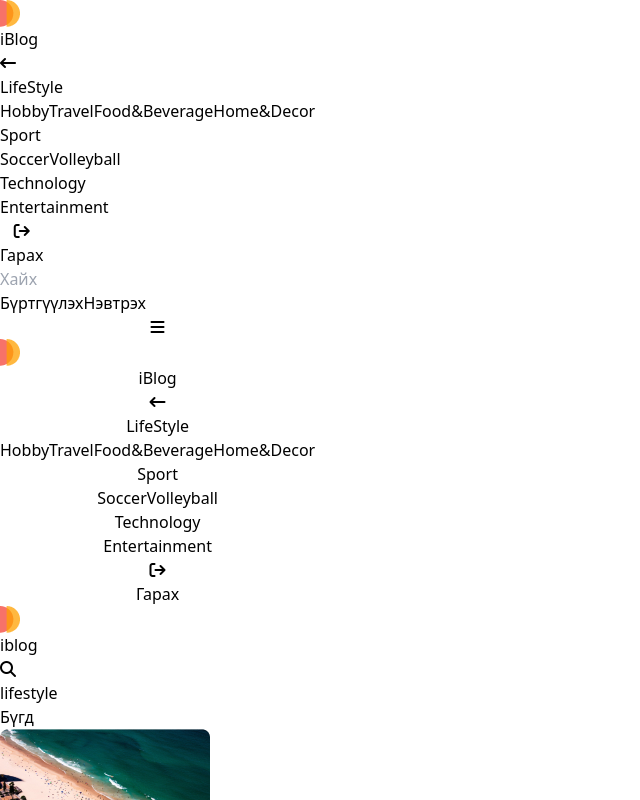
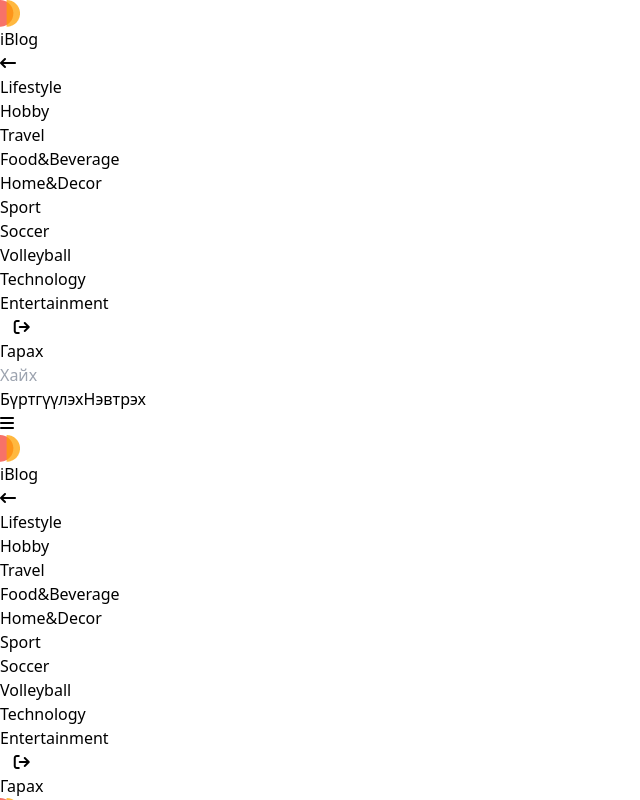
Before and after one commit to Markooyaa/iBlog_tornado_project, a React (Vite) app in the folder iBlog_project/: page / in a window 1280 px wide. Shown: the top 800 px of the page, without its empty margins (0-640 px from the left). Built offline with nearby package versions, Linux system fonts and the light colour scheme.

Commit message:
add: projects

```diff
--- a/iBlog_project/src/components/Card.jsx
+++ b/iBlog_project/src/components/Card.jsx
@@ -1,13 +1,15 @@
+import { Link } from "react-router-dom";
+
 export default function Card(props){
 
     return(
         <div className="card flex flex-col gap-[8px] sm:gap-[10px] pb-[10px] sm:p-[10px] shadow-md rounded-[8px] w-[158px] sm:w-[230px]">
-            <a href="#">
+            <Link to="#">
                 <div className="flex flex-col items-start gap-[5px]">
                     <img src={props.url}/>
                     <p className="px-[10px] sm:px-0 leading-[16px] sm:leading-[18px] text-[14px] sm:text-[16px] font-medium sm:font-semibold">{props.title}</p>
                 </div>
-            </a>
+            </Link>
             <div className="frame flex sm:flex-row items-start sm:items-center px-[10px] sm:p-0 sm:justify-stretch gap-[8px]">
                 <img src={props.profile} className="w-[20px]" />
                 <div className="flex flex-col sm:flex-row sm:items-center sm:justify-between justify-normal flex-grow">
@@ -23,7 +25,7 @@ export default function Card(props){
                 </div>
                 <div className="flex p-[5px] items-center">
                     <button className="text-[15px] leading-[20px] flex p-[5px] items-center gap-[4px] rounded-[5px] bg-blue-600 text-gray-50">
-                    <i class="fa-brands fa-facebook-f"></i>
+                    <i className="fa-brands fa-facebook-f"></i>
                         Share
                     </button>
                 </div>
--- a/iBlog_project/src/components/CategoryDetailComponent.jsx
+++ b/iBlog_project/src/components/CategoryDetailComponent.jsx
@@ -1,71 +1,11 @@
 import Card from "./Card"
-export default function CategoryDetailComponent(props) {
-    const cardsData = [
-        {
-            url: "/img/Rectangle 39.jpg",
-            title: 'The Impact of Technology on the Workplace',
-            username: 'Tracey Wilson',
-            date: 'Aug 20 2022',
-            likes: '23',
-            profile: '/img/Image 2.jpg',
-        },
-        {
-            url: "/img/Rectangle 39.jpg",
-            title: 'The Impact of Technology on the Workplace',
-            username: 'Tracey Wilson',
-            date: 'Aug 20 2022',
-            likes: '23',
-            profile: '/img/Image 2.jpg',
-        },
-        {
-            url: "/img/Rectangle 39.jpg",
-            title: 'The Impact of Technology on the Workplace',
-            username: 'Tracey Wilson',
-            date: 'Aug 20 2022',
-            likes: '23',
-            profile: '/img/Image 2.jpg',
-        },
-        {
-            url: "/img/Rectangle 39.jpg",
-            title: 'The Impact of Technology on the Workplace',
-            username: 'Tracey Wilson',
-            date: 'Aug 20 2022',
-            likes: '23',
-            profile: '/img/Image 2.jpg',
-        },
-        {
-            url: "/img/Rectangle 39.jpg",
-            title: 'The Impact of Technology on the Workplace',
-            username: 'Tracey Wilson',
-            date: 'Aug 20 2022',
-            likes: '23',
-            profile: '/img/Image 2.jpg',
-        },
-        {
-            url: "/img/Rectangle 39.jpg",
-            title: 'The Impact of Technology on the Workplace',
-            username: 'Tracey Wilson',
-            date: 'Aug 20 2022',
-            likes: '23',
-            profile: '/img/Image 2.jpg',
-        },
-        {
-            url: "/img/Rectangle 39.jpg",
-            title: 'The Impact of Technology on the Workplace',
-            username: 'Tracey Wilson',
-            date: 'Aug 20 2022',
-            likes: '23',
-            profile: '/img/Image 2.jpg',
-        },
-        {
-            url: "/img/Rectangle 39.jpg",
-            title: 'The Impact of Technology on the Workplace',
-            username: 'Tracey Wilson',
-            date: 'Aug 20 2022',
-            likes: '23',
-            profile: '/img/Image 2.jpg',
-        },
-    ]
+import { menus, cardsData } from "../data/data"
+import { useParams } from "react-router-dom"
+
+
+export default function CategoryDetailComponent() {
+    const params = useParams()
+
     return (
         <div className="flex flex-col items-start sm:justify-center gap-[16px] sm:m-[30px] w-full">
             <div className="hidden sm:flex items-center gap-[5px] h-[75px]">
@@ -74,20 +14,20 @@ export default function CategoryDetailComponent(props) {
                     <i className="fa-solid fa-angle-right"></i>
                 </div>
                 <div className="flex items-center gap-[5px] px-[16px] py-10px]">
-                    <p className="text-[18px] text-gray-600">{props.category}</p>
+                    <p className="text-[18px] text-gray-600 capitalize">{params.category}</p>
                     <i className="fa-solid fa-angle-right"></i>
                 </div>
                 <div className="flex items-center gap-[5px] px-[16px] py-10px]">
-                    <p className="text-[18px] font-bold text-gray-600">{props.title}</p>
+                    <p className="text-[18px] font-bold text-gray-600 capitalize">{params.id}</p>
                     <i className="fa-solid fa-angle-right"></i>
                 </div>
             </div>
             <div className="sm:hidden flex items-center px-[20px] py-[12px] gap-[10px]">
-                <p className="leading-[21px] font-semibold">LIFESTYLE</p>
+                <p className="leading-[21px] font-semibold uppercase">{params.category}</p>
             </div>
             <div
                 className="title hidden sm:flex items-center justify-center w-[150px] h-[40px] border-b-[2px] border-orange-500">
-                <p className="text-[18px] font-bold">{props.title}</p>
+                <p className="text-[18px] font-bold capitalize">{params.id}</p>
             </div>
             <div className="flex sm:justify-end items-center flex-wrap w-full pb-2">
                 <div className="flex gap-[8px] sm:gap-[22px] flex-wrap px-[20px]">
@@ -100,7 +40,9 @@ export default function CategoryDetailComponent(props) {
                                     username={data.username}
                                     date={data.date}
                                     likes={data.likes}
-                                    profile={data.profile} />)
+                                    profile={data.profile}
+                                />
+                            )
                         })
                     }
                 </div>
--- a/iBlog_project/src/components/Header.jsx
+++ b/iBlog_project/src/components/Header.jsx
@@ -8,12 +8,12 @@ export default function HeaderComponent() {
                 </div>
                 <div className="flex justify-end items-start gap-3.5">
                     <Button
-                        url="#"
+                        url="/createAccount"
                         name="Бүртгүүлэх"
                         className="px-7 py-2.5 border-[1px] border-solid rounded-[10px] text-orange-500 text-base font-semibold leading-[21px]"
                     />
                     <Button
-                        url="#"
+                        url="/login"
                         name="Нэвтрэх"
                         className="px-7 py-2.5 border-[1px] border-solid rounded-[10px] bg-orange-500 text-white text-base font-semibold leading-[21px]" />
                 </div>
--- a/iBlog_project/src/components/PostDetailComponent.jsx
+++ b/iBlog_project/src/components/PostDetailComponent.jsx
@@ -7,11 +7,11 @@ export default function PostDetailComponent(props) {
                     <i className="fa-solid fa-angle-right"></i>
                 </div>
                 <div className="flex items-center gap-[5px] px-[16px] py-10px]">
-                    <p className="text-[18px] text-gray-600">{props.category}</p>
+                    <p className="text-[18px] text-gray-600 capitalize">{props.category}</p>
                     <i className="fa-solid fa-angle-right"></i>
                 </div>
                 <div className="flex items-center gap-[5px] px-[16px] py-10px]">
-                    <p className="text-[18px] text-gray-600">{props.title}</p>
+                    <p className="text-[18px] text-gray-600 capitalize">{props.title}</p>
                     <i className="fa-solid fa-angle-right"></i>
                 </div>
                 <div className="flex items-center gap-[5px] px-[16px] py-10px]">
--- a/iBlog_project/src/components/SideBarComponent.jsx
+++ b/iBlog_project/src/components/SideBarComponent.jsx
@@ -1,33 +1,33 @@
 import { Link } from 'react-router-dom'
 
-import menus from '../data/data'
-
+import { menus } from '../data/data'
 
 export default function SideBarComponent({ showSidebar, setShowSidebar }) {
 
     const buildMenus = menus &&
-        menus.map((menu) => {
+        menus.map((menu, idx) => {
             return (
-                <div className="inline-flex flex-col gap-[32px]">
+                <div key={idx} className="inline-flex flex-col gap-[32px]">
                     <div className="text-[14px] font-semibold pb-[12px]">
-                        {menu.name}
+                        {menu.title}
                     </div>
                     <div className="flex flex-col gap-[8px]">
                         {menu.children && menu.children.map(
-                            (c) => {
+                            (c, index) => {
                                 return (
-                                    <SidebarLink url={c.path} title={c.name} />
+                                    <div key={index} onClick={()=> setShowSidebar(false)} className="flex flex-col gap-[8px]">
+                                        <SidebarLink key={index} url={c.path} title={c.name} />
+                                    </div>
                                 )
                             }
                         )}
-
                     </div>
                 </div>
             )
         })
 
     return (
-        <div className={showSidebar && "fixed bottom-0 top-0 left-0"}>
+        <div className={showSidebar ? "fixed bottom-0 top-0 left-0":""}>
             {showSidebar && <div onClick={() => setShowSidebar(false)} className="w-full h-full opacity-80 bg-slate-800 z-10 fixed top-0 left-0 sm:w-0 flex"></div>}
             <section className={showSidebar ? "flex" : "hidden sm:inline-flex  flex-col items-start gap-[10px] px-[49px] py-[40px]"}>
                 <div className={showSidebar ? "absolute flex flex-col gap-[45px] bg-white z-20 sm:pt-[40px] px-[20px] sm:w-0 h-full" : "flex flex-col gap-[45px] w-[250px]"}>
--- a/iBlog_project/src/components/SideBarMobile.jsx
+++ b/iBlog_project/src/components/SideBarMobile.jsx
@@ -16,17 +16,17 @@ function SideBar({showSidebar, setShowSidebar}) {
     return (
         <div>
             <header className="w-full h-[74px] px-[16px] flex justify-between items-center sm:hidden">
-                <button onClick={() => setShowSidebar(!showSidebar)}>
+                <div onClick={() => setShowSidebar(!showSidebar)}>
                     <i className="fa-solid fa-bars"></i>
                     <SideBarComponent />
-                </button>
+                </div>
                 <div className="logo flex items-center">
                     <img src="/img/Group.png"/>
                     <h2 className="text-orange-400 text-[30px] font-normal">iblog</h2>
                 </div>
-                <button>
+                <div>
                     <i className="fa-solid fa-magnifying-glass"></i>
-                </button>
+                </div>
             </header>
         </div>
     )
--- a/iBlog_project/src/data/data.js
+++ b/iBlog_project/src/data/data.js
@@ -1,61 +1,134 @@
 const menus = [
     {
         id: 1,
-        name: 'LifeStyle',
+        name: 'lifestyle',
+        title: "Lifestyle",
         path: '/lifestyle',
         children: [
             {
                 id: 1,
                 name: 'Hobby',
-                path: '/hobby'
+                path: '/lifestyle/hobby'
             },
             {
                 id: 2,
                 name: 'Travel',
-                path: '/travel'
+                path: '/lifestyle/travel'
             },
             {
                 id: 3,
                 name: 'Food&Beverage',
-                path: '/food'
+                path: '/lifestyle/food'
             },
             {
                 id: 4,
                 name: 'Home&Decor',
-                path: "/home"
+                path: "/lifestyle/home"
             }
         ]
 
     },
     {
         id: 2,
-        name: 'Sport',
+        name: 'sport',
+        title: "Sport",
         path: '/sport',
         children: [
             {
                 id: 1,
                 name: 'Soccer',
-                path: '/soccer'
+                path: '/sport/soccer'
             },
             {
                 id: 2,
                 name: 'Volleyball',
-                path: '/volleyball'
+                path: '/sport/volleyball'
             }
         ]
     },
     {
         id: 3,
-        name: 'Technology',
+        name: 'technology',
+        title: "Technology",
         path: '/technology',
         children: []
     },
     {
         id: 4,
-        name: 'Entertainment',
-        path: '/entertainmen',
+        name: 'entertainment',
+        title: 'Entertainment',
+        path: '/entertainment',
         children: []
     }
 ]
 
-export default menus
+
+
+const cardsData = [
+    {
+        url: "/img/Rectangle 39.jpg",
+        title: 'The Impact of Technology on the Workplace',
+        username: 'Tracey Wilson',
+        date: 'Aug 20 2022',
+        likes: '23',
+        profile: '/img/Image 2.jpg',
+    },
+    {
+        url: "/img/Rectangle 39.jpg",
+        title: 'The Impact of Technology on the Workplace',
+        username: 'Tracey Wilson',
+        date: 'Aug 20 2022',
+        likes: '23',
+        profile: '/img/Image 2.jpg',
+    },
+    {
+        url: "/img/Rectangle 39.jpg",
+        title: 'The Impact of Technology on the Workplace',
+        username: 'Tracey Wilson',
+        date: 'Aug 20 2022',
+        likes: '23',
+        profile: '/img/Image 2.jpg',
+    },
+    {
+        url: "/img/Rectangle 39.jpg",
+        title: 'The Impact of Technology on the Workplace',
+        username: 'Tracey Wilson',
+        date: 'Aug 20 2022',
+        likes: '23',
+        profile: '/img/Image 2.jpg',
+    },
+    {
+        url: "/img/Rectangle 39.jpg",
+        title: 'The Impact of Technology on the Workplace',
+        username: 'Tracey Wilson',
+        date: 'Aug 20 2022',
+        likes: '23',
+        profile: '/img/Image 2.jpg',
+    },
+    {
+        url: "/img/Rectangle 39.jpg",
+        title: 'The Impact of Technology on the Workplace',
+        username: 'Tracey Wilson',
+        date: 'Aug 20 2022',
+        likes: '23',
+        profile: '/img/Image 2.jpg',
+    },
+    {
+        url: "/img/Rectangle 39.jpg",
+        title: 'The Impact of Technology on the Workplace',
+        username: 'Tracey Wilson',
+        date: 'Aug 20 2022',
+        likes: '23',
+        profile: '/img/Image 2.jpg',
+    },
+    {
+        url: "/img/Rectangle 39.jpg",
+        title: 'The Impact of Technology on the Workplace',
+        username: 'Tracey Wilson',
+        date: 'Aug 20 2022',
+        likes: '23',
+        profile: '/img/Image 2.jpg',
+    },
+]
+
+export {menus, cardsData}
--- a/iBlog_project/src/pages/BlogLayout.jsx
+++ b/iBlog_project/src/pages/BlogLayout.jsx
@@ -6,7 +6,7 @@ import SidebarMobile from "../components/SideBarMobile";
 import Footer from "../components/Footer";
 import MobileFooter from "../components/MobileFooter";
 
-export default function BlogLayout({ maxwidth }) {
+export default function BlogLayout() {
     const [showSidebar, setShowSidebar] = useState(false);
     return (
         <div className="flex w-full">
--- a/iBlog_project/src/pages/CategoryDetail.jsx
+++ b/iBlog_project/src/pages/CategoryDetail.jsx
@@ -1,14 +1,16 @@
 
 import CategoryDetailComponent from "../components/CategoryDetailComponent"
 import { useState } from "react"
+import menus from "../data/data"
 export default function CategoryDetail() {
-    const [pathname, setPathName] = useState(window.location.pathname)
+    const [pathname, setPathName] = useState(window.location.pathname);
+
     return (
         <div className="flex m-auto sm:max-w-[1440px] w-[375px]">
 
             <div className="w-full flex flex-col border-l-[1px] border-solid">
 
-                <CategoryDetailComponent category='Lifestyle' title={pathname} />
+                <CategoryDetailComponent category={menus.name} title={pathname} />
 
             </div>
         </div>
--- a/iBlog_project/src/pages/HomePage.jsx
+++ b/iBlog_project/src/pages/HomePage.jsx
@@ -1,9 +1,5 @@
-import Footer from "../components/Footer"
-import HeaderComponent from "../components/Header"
+
 import MainPage from "../components/MainPage"
-import SidebarMobile from "../components/SideBarMobile";
-import SideBarComponent from "../components/SideBarComponent"
-import MobileFooter from "../components/MobileFooter";
 
 import { useState } from "react";
 export default function HomePage() {
```
Also changed, not shown: iBlog_project/src/App.jsx (+35 -26 lines), iBlog_project/src/pages/PostDetail.jsx (+5 -8 lines).
